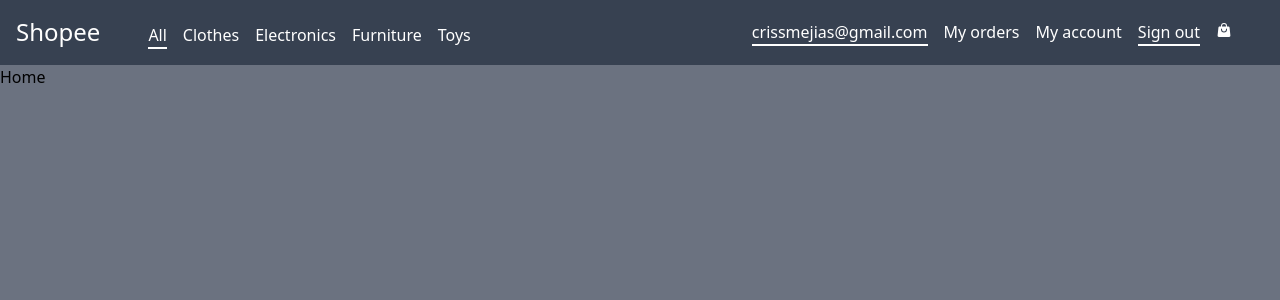
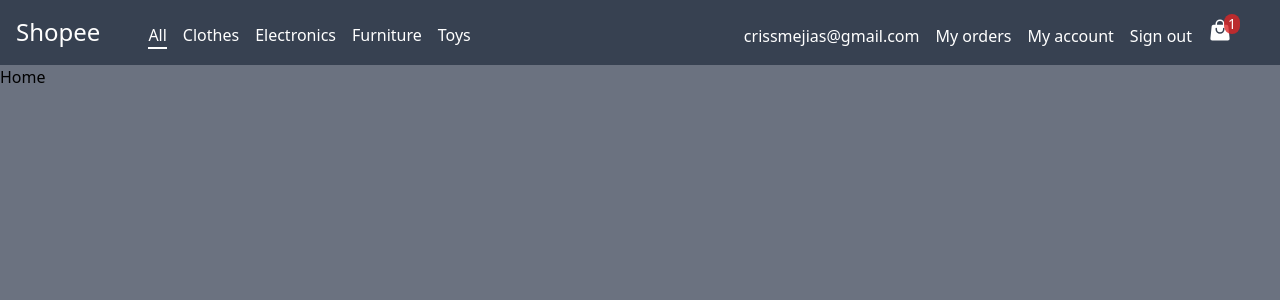
Before and after one commit to crissmejias/react_practico, a React (Vite) app: page / in a window 1280 px wide. Shown: the top 300 px of the page. Built offline with nearby package versions, Linux system fonts and the light colour scheme.

Commit message:
changes in navbar

```diff
--- a/src/components/Header.tsx
+++ b/src/components/Header.tsx
@@ -16,12 +16,15 @@ const Header = (): JSX.Element  => {
             </div>
             <div className="flex gap-12  items-center mr-12">
                 <nav className="flex gap-4 items-baseline text-white">
-                    <NavLink className={({isActive}) => isActive ? "border-b-2 border-white" : ""} to="/#">crissmejias@gmail.com</NavLink>
+                    <NavLink className={({isActive}) => isActive ? "border-b-2 border-white" : ""} to="/email">crissmejias@gmail.com</NavLink>
                     <NavLink className={({isActive}) => isActive ? "border-b-2 border-white" : ""} to="/my-orders">My orders</NavLink>
                     <NavLink className={({isActive}) => isActive ? "border-b-2 border-white" : ""} to="/my-account">My account</NavLink>
-                    <NavLink className={({isActive}) => isActive ? "border-b-2 border-white" : ""} to="/#">Sign out</NavLink>
-                    <NavLink className={({isActive}) => isActive ? "border-b-2 border-white" : ""} to="/checkout">
-                        <ShoppingBagIcon className="h-4 w-4"/>
+                    <NavLink className={({isActive}) => isActive ? "border-b-2 border-white" : ""} to="/sign-out">Sign out</NavLink>
+                    <NavLink className={({isActive}) => isActive ? "border-b-2 border-white relative" : "relative"} to="/checkout">
+                        <div className="relative flex flex-col">
+                            <ShoppingBagIcon className="h-6 w-6"/>
+                            <span className="text-sm bg-red-600/80 rounded-full absolute z-10 -top-1 -right-2 px-1">1</span>
+                        </div>
                     </NavLink>
                 </nav>
             </div>
```
